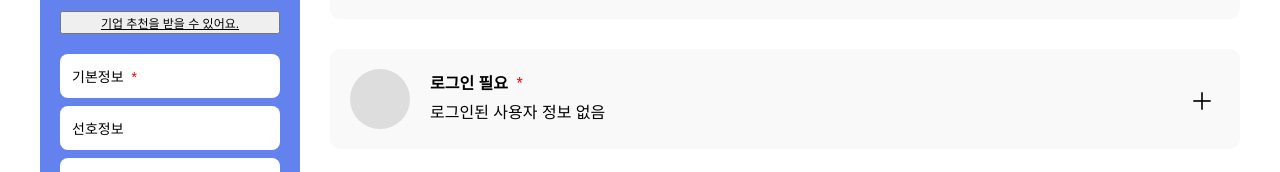
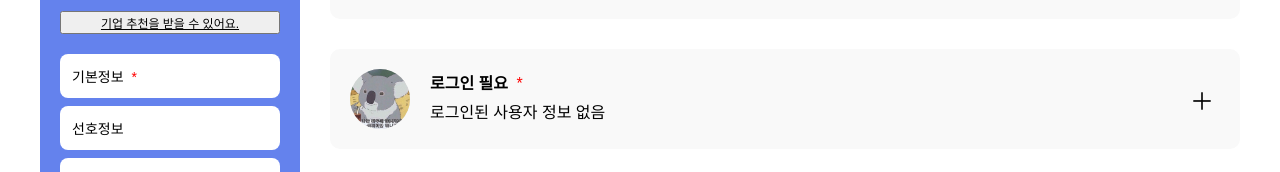
Before and after one commit to pdmstj/MentorMe, a React (Create React App) app: page /mypage-main in a window 1280 px wide. Shown: the part 193-365 px from the top of the page. Built offline with nearby package versions, Linux system fonts and the light colour scheme; no server answers; a web font is replaced by a local one.

Commit message:
마이페이지 설정 페이지 사진 수정

```diff
--- a/src/components/Mypage/Mypage.tsx
+++ b/src/components/Mypage/Mypage.tsx
@@ -108,6 +108,13 @@ const Mypage = () => {
       if (!user || !user.email) return;
 
       try {
+        // 로컬 스토리지에서 프로필 이미지 먼저 로드
+        const storageKey = `profileImage_${user.email.replace(/[@.]/g, '_')}`;
+        const savedImage = localStorage.getItem(storageKey);
+        if (savedImage) {
+          setProfileImage(savedImage);
+        }
+
         // 이메일을 문서 ID로 사용 (특수문자 처리)
         const docId = user.email.replace(/[@.]/g, '_');
         const userDocRef = doc(db, "users", docId);
@@ -116,7 +123,7 @@ const Mypage = () => {
         if (userDoc.exists()) {
           const userData = userDoc.data();
 
-          // 기존 데이터가 있으면 state에 설정
+          // 기존 데이터가 있으면 state에 설정 (프로필 이미지는 제외)
           if (userData.jobs) setSelectedJobs(userData.jobs);
           if (userData.skills) setSelectedSkills(userData.skills);
           if (userData.customJobs) setCustomJobs(userData.customJobs);
@@ -139,7 +146,7 @@ const Mypage = () => {
           }
           if (userData.careerLevel) setCareerLevel(userData.careerLevel);
           if (userData.address) setAddress(userData.address);
-          if (userData.profileImage) setProfileImage(userData.profileImage);
+          // profileImage는 로컬 스토리지에서만 가져오므로 제외
         }
       } catch (error) {
         console.error("사용자 데이터 로드 실패:", error);
@@ -154,7 +161,14 @@ const Mypage = () => {
       const reader = new FileReader();
       reader.onload = (event) => {
         if (event.target && typeof event.target.result === 'string') {
-          setProfileImage(event.target.result);
+          const imageData = event.target.result;
+          setProfileImage(imageData);
+
+          // 로컬 스토리지에 이미지 저장 (사용자별로)
+          if (user && user.email) {
+            const storageKey = `profileImage_${user.email.replace(/[@.]/g, '_')}`;
+            localStorage.setItem(storageKey, imageData);
+          }
         }
       };
       reader.readAsDataURL(e.target.files[0]);
@@ -328,7 +342,7 @@ const Mypage = () => {
         email: user.email || "",
         phone: user.phone || "",
         birth: user.birth || "",
-        profileImage,
+        // profileImage는 Firebase에 저장하지 않음 (로컬에만 저장)
         careerLevel,
         address,
         jobs: selectedJobs,
--- a/src/components/Mypage/MypageMain.tsx
+++ b/src/components/Mypage/MypageMain.tsx
@@ -3,6 +3,7 @@ import { useNavigate, useLocation, Link } from 'react-router-dom';
 import './MypageMain.css';
 import { UserContext } from '../../contexts/UserContext';
 import logoImg from '../../image/mentorme_logo.png';
+import profileDefault from '../../image/ko.jpg'; // 기본 프로필 이미지 import
 import MypageTabs from '../../components/MypageTabs';
 
 const MypageMain = () => {
@@ -10,6 +11,7 @@ const MypageMain = () => {
   const location = useLocation();
   const { user } = useContext(UserContext);
   const [videos, setVideos] = useState<string[]>([]);
+  const [profileImage, setProfileImage] = useState<string>(profileDefault); // 프로필 이미지 상태 추가
 
   const handleSectionClick = (sectionId: string) => {
     navigate(`/mypage#${sectionId}`);
@@ -18,10 +20,23 @@ const MypageMain = () => {
   const handlePlusClick = () => {
     navigate('/mypage');
   };
-
   const handleRecommendClick = () => {
     navigate('/recommend');
   };
+
+
+  // 로컬 스토리지에서 프로필 이미지 로드
+  useEffect(() => {
+    if (user && user.email) {
+      const storageKey = `profileImage_${user.email.replace(/[@.]/g, '_')}`;
+      const savedImage = localStorage.getItem(storageKey);
+      if (savedImage) {
+        setProfileImage(savedImage);
+      } else {
+        setProfileImage(profileDefault);
+      }
+    }
+  }, [user]);
 
   useEffect(() => {
     fetch('http://localhost:5000/videos')
@@ -44,11 +59,10 @@ const MypageMain = () => {
         </Link>
       </div>
 
-    <MypageTabs /> {/* ✅ 로고 아래, 사이드바 위쪽으로 탭 이동 */}
+      <MypageTabs />
 
       <div className="mypage-content">
         <div className="mypage-sidebar">
-
           <div className="sidebar-title">마이페이지</div>
           <button className="recommend-msg" onClick={() => alert('추천 기능 준비 중!')}>
             기업 추천을 받을 수 있어요.
@@ -82,7 +96,19 @@ const MypageMain = () => {
 
           <div className="profile-section">
             <div className="profile-info">
-              <div className="profile-img"></div>
+              {/* 프로필 이미지를 로컬 스토리지에서 가져온 이미지로 표시 */}
+              <div className="profile-img">
+                <img
+                  src={profileImage}
+                  alt="프로필"
+                  style={{
+                    width: '100%',
+                    height: '100%',
+                    objectFit: 'cover',
+                    borderRadius: '50%'
+                  }}
+                />
+              </div>
               <div className="profile-text">
                 <div><strong>{user ? user.name : "로그인 필요"}</strong> <span className="required">*</span></div>
                 <div>
```
Lines whose indentation alone changed are shown as unchanged.
